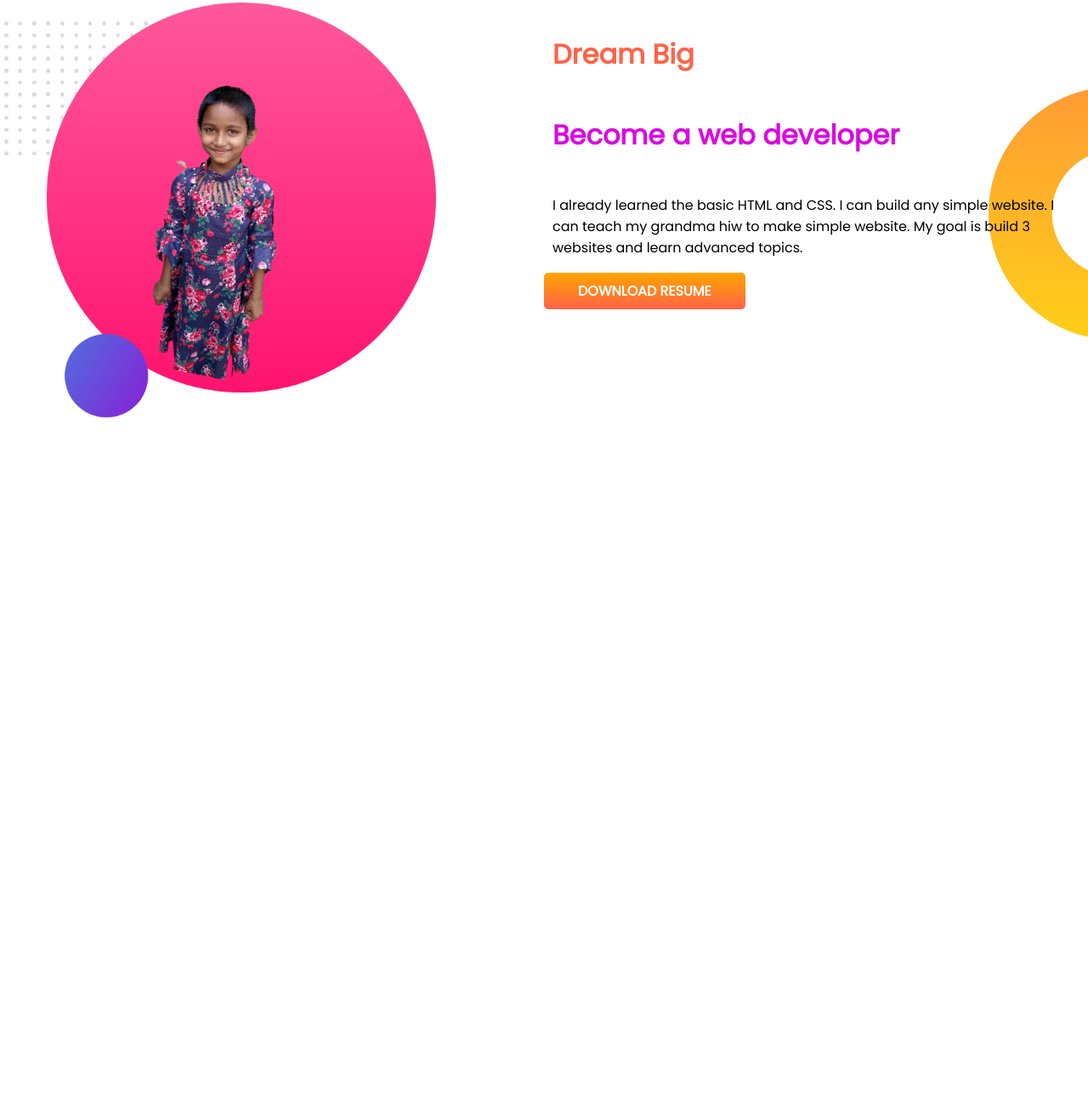
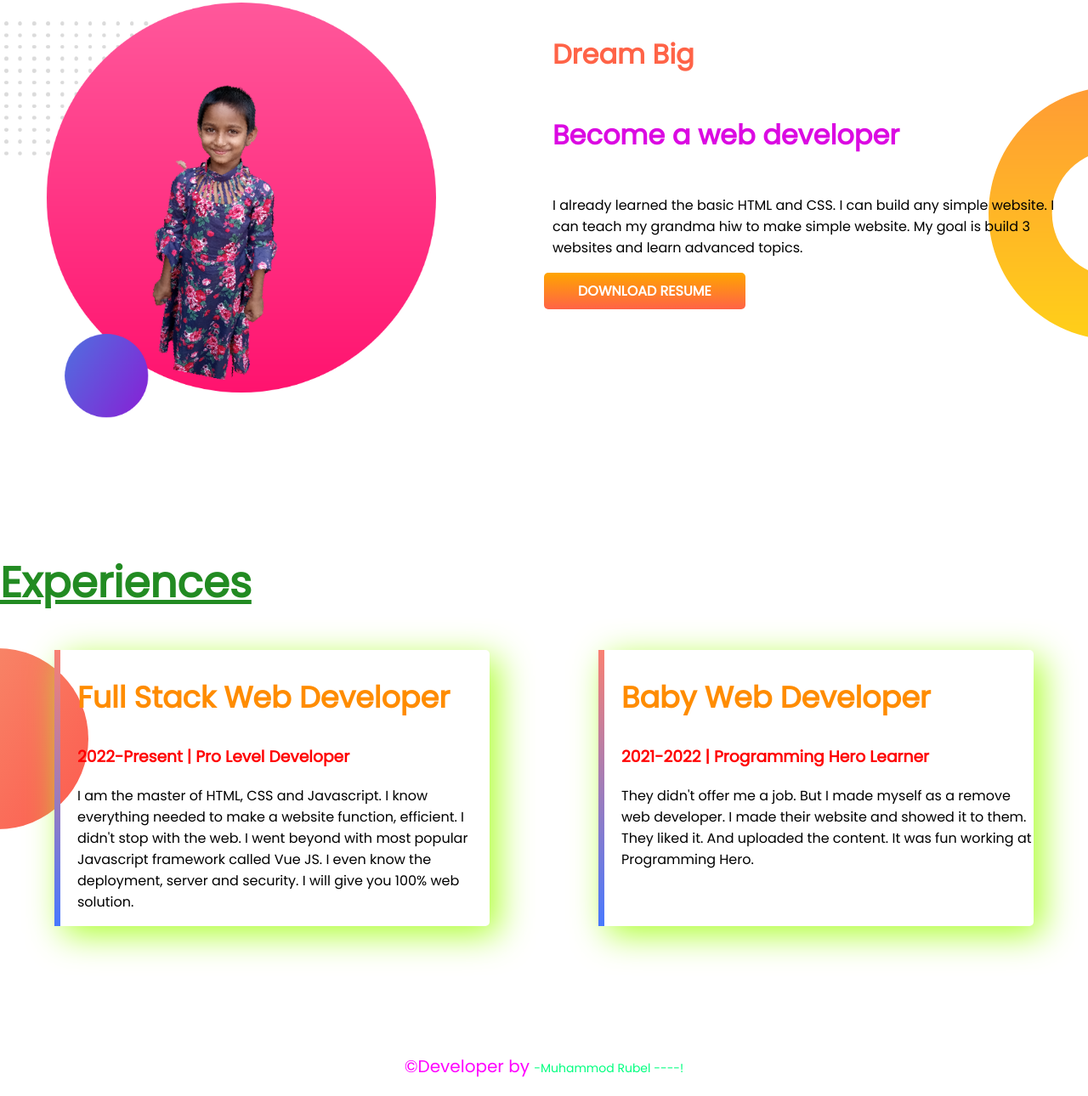
Before and after one commit to Rubel2022/Dveloper-portfolio, a plain HTML site: page index.html in a window 1280 px wide. Shown: the part 611-1901 px from the top of the page at 85% size. Before the commit the page ends 1110 px from the top, so only its background shows below. Drawn offline with Linux system fonts and the light colour scheme.

Commit message:
complate website added

```diff
--- a/index.html
+++ b/index.html
@@ -36,6 +36,26 @@
          <a class="drm-btn" target="blank"href="google.com"> DOWNLOAD RESUME</a>
         </div>
     </section>
+    <section class="experience-area">
+        <h1 class="header-exp">Experiences</h1>
+
+        <div class="content-area">
+            <div class="left-content">
+                <h2>Full Stack Web Developer</h2>
+                <h3 class="red-color">2022-Present | Pro Level Developer</h3>
+                <p>I am the master of HTML, CSS and Javascript. I know everything needed to make a website function, efficient. I didn't stop with the web. I went beyond with most popular Javascript framework called Vue JS. I even know the deployment, server and security. I will give you 100% web solution.</p>
+            </div>
+            <div class="right-content">
+                <h2>Baby Web Developer</h2>
+                <h3 class="red-color">2021-2022 | Programming Hero Learner</h3>
+                <p>They didn't offer me a job. But I made myself as a remove web developer. I made their website and showed it to them. They liked it. And uploaded the content. It was fun working at Programming Hero.</p>
+            </div>
+        </div>
+
+    </section>
+    <footer>
+        <p>&copy;Developer by  <span class="ftr-color">-Muhammod Rubel ----!</span> </p>
+    </footer>
 
 </body>
 </html>
--- a/style.css
+++ b/style.css
@@ -55,6 +55,7 @@ h1 {
     background-image: url(images/dream-bg.png);
     background-repeat: no-repeat;
     background-position: right;
+    margin-bottom: 150px;
 }
 
 
@@ -103,3 +104,76 @@ h1 {
 .drm-btn:hover {
     background-image: linear-gradient(green, yellow)
 }
+
+/*experience */
+.experience-area {
+    margin-bottom: 150px;
+    background-image: url(images/exp-bg.png);
+    background-repeat: no-repeat;
+    background-position: left;
+}
+
+.header-exp {
+    color: forestgreen;
+    text-decoration: underline;
+}
+
+.content-area {
+    display: flex;
+
+}
+
+.left-content {
+    width: 40%;
+    margin-left: 5%;
+    margin-right: 5%;
+    padding-left: 20px;
+    border-radius: 5px;
+    box-shadow: 10px 10px 40px greenyellow;
+    border-image: linear-gradient(salmon, rgb(71, 120, 255));
+    border-image-slice: 1;
+    border-left: 7px solid;
+}
+
+.left-content h2 {
+    color: darkorange;
+    font-size: 35px;
+}
+
+.left-content h3 {}
+
+.left-content p {}
+
+.right-content {
+    width: 40%;
+    margin-left: 5%;
+    margin-right: 5%;
+    padding-left: 20px;
+    border-radius: 5px;
+    box-shadow: 10px 10px 40px greenyellow;
+    border-image: linear-gradient(salmon, rgb(71, 120, 255));
+    border-image-slice: 1;
+    border-left: 7px solid;
+
+
+}
+
+.right-content h2 {
+    color: darkorange;
+    font-size: 35px;
+}
+
+.red-color {
+    color: red;
+}
+
+footer {
+    text-align: center;
+    color: magenta;
+    font-size: 20px;
+}
+
+.ftr-color {
+    color: springgreen;
+    font-size: 14px;
+}
```
